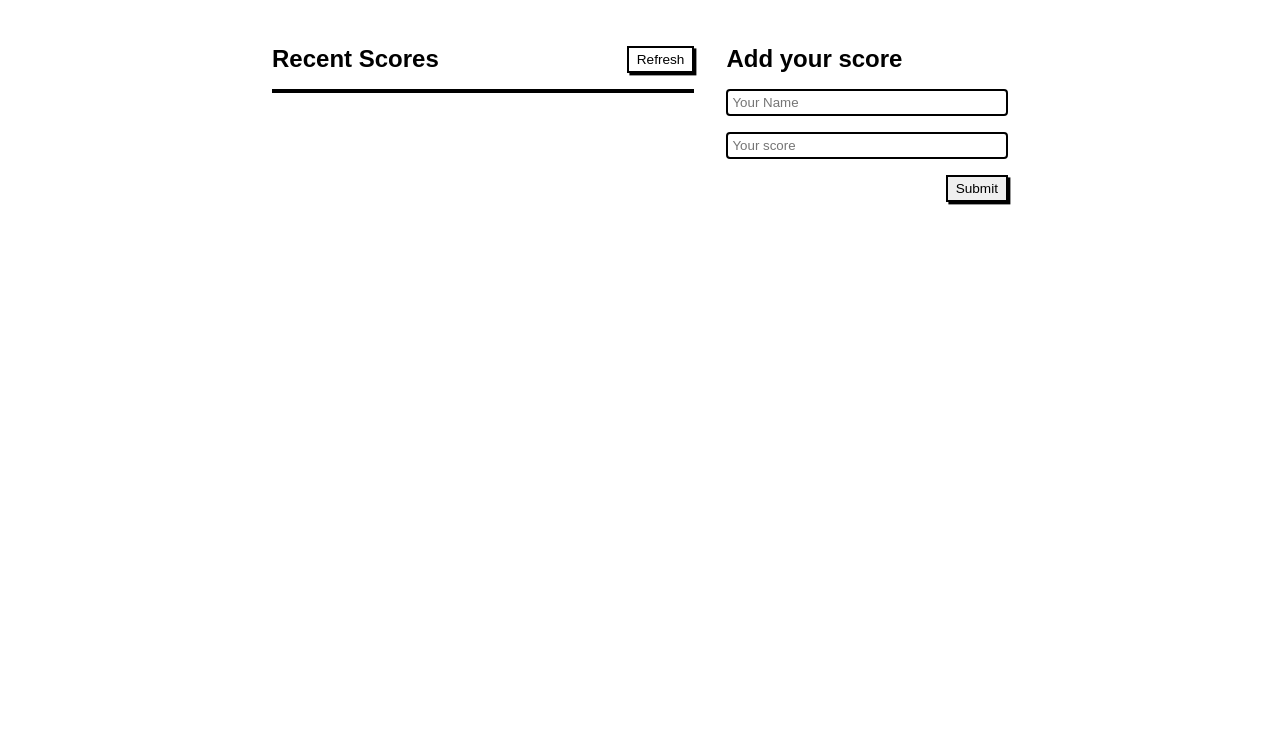
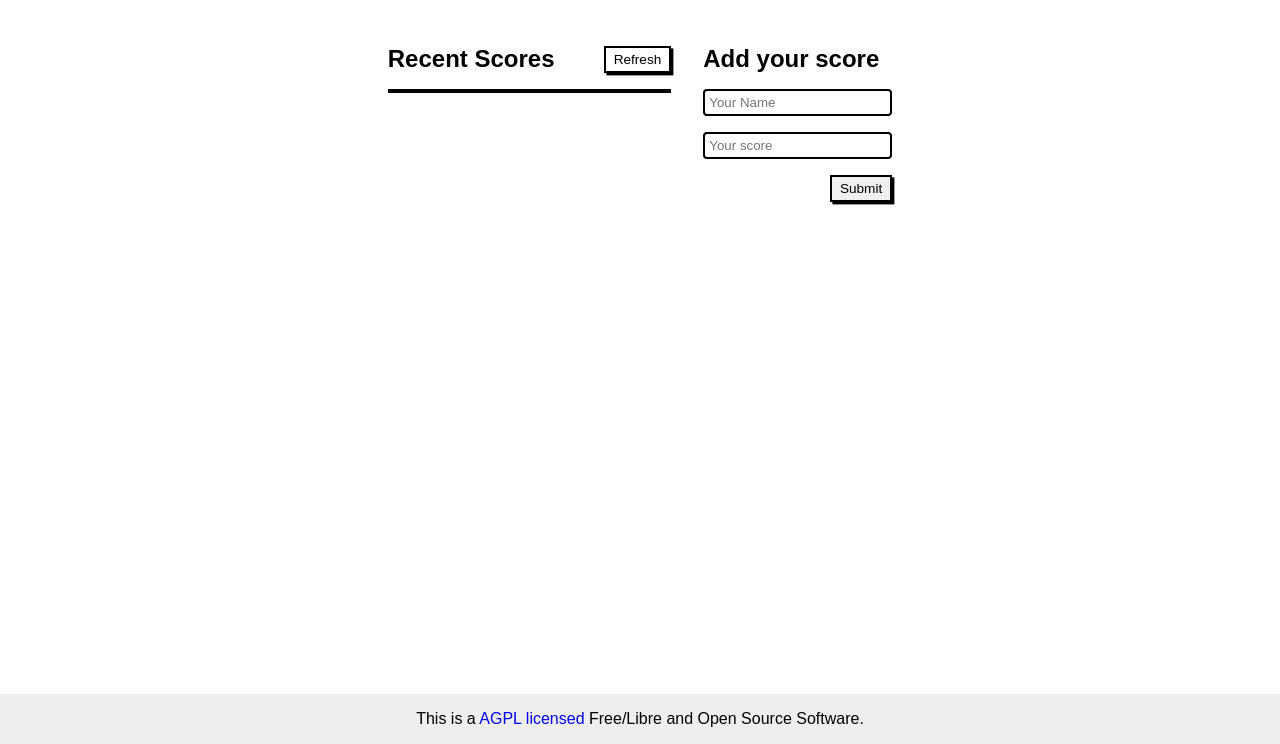
Before and after one commit to ahangarha/Leaderboard, a website built with webpack: page src/index.html in a window 1280 px wide. Shown: the part 56-800 px from the top of the page. Built offline with nearby package versions, Linux system fonts and the light colour scheme.

Commit message:
add footer

```diff
--- a/src/index.html
+++ b/src/index.html
@@ -28,5 +28,11 @@
         </form>
       </div>
     </main>
+
+    <footer>
+      This is a
+      <a href="https://github.com/ahangarha/Leaderboard">AGPL licensed</a>
+      Free/Libre and Open Source Software.
+    </footer>
   </body>
 </html>
--- a/src/style.css
+++ b/src/style.css
@@ -17,6 +17,13 @@ a {
   box-shadow: 0.15rem 0.15rem 0 black;
 }
 
+body {
+  display: flex;
+  flex-direction: column;
+  justify-content: stretch;
+  min-height: 100vh;
+}
+
 header {
   padding: 1rem;
   text-align: center;
@@ -26,6 +33,7 @@ main {
   display: grid;
   grid-template-columns: 3fr 2fr;
   gap: 2rem;
+  flex-grow: 1;
   max-width: 768px;
   margin: 1rem auto;
   padding: 1rem;
@@ -77,3 +85,9 @@ main {
 .form-wrapper form input[type=submit] {
   align-self: flex-end;
 }
+
+footer {
+  padding: 1rem;
+  background-color: #eee;
+  text-align: center;
+}
```
